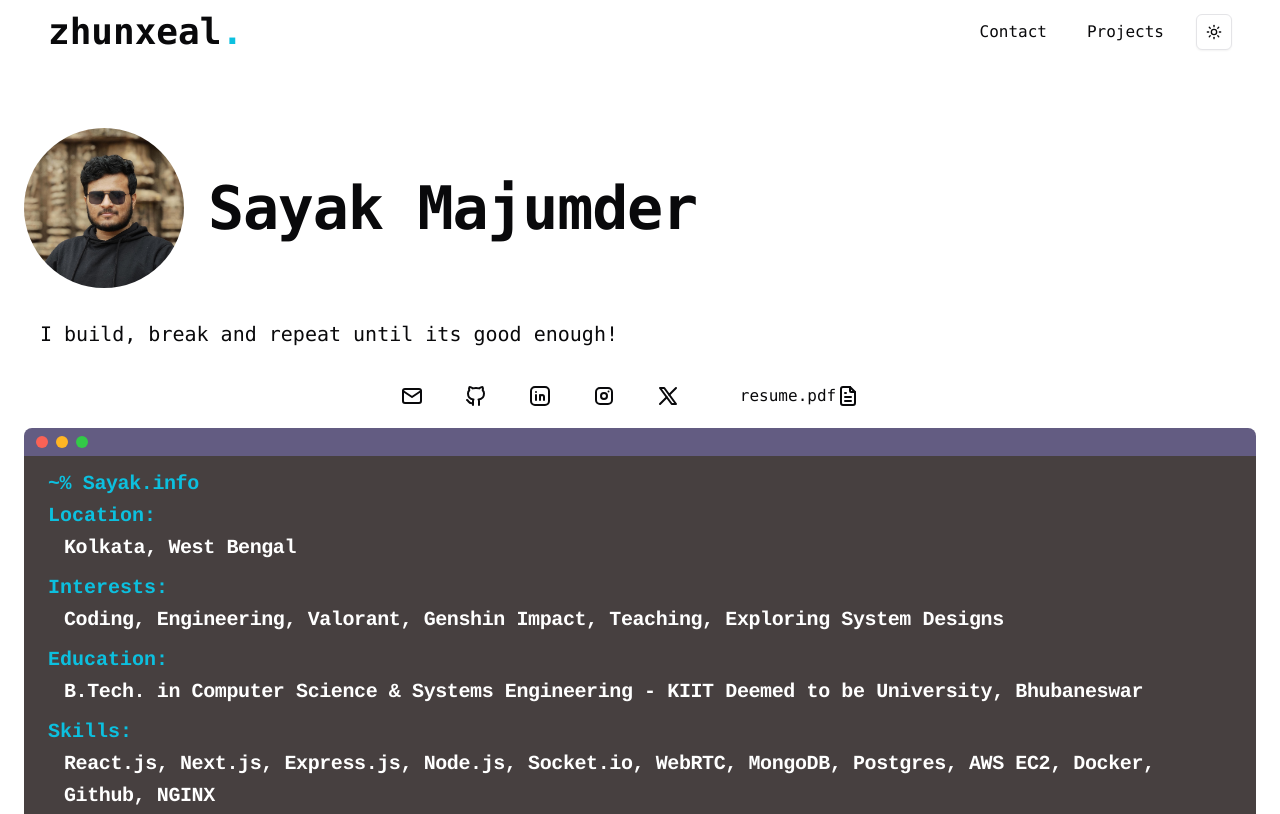
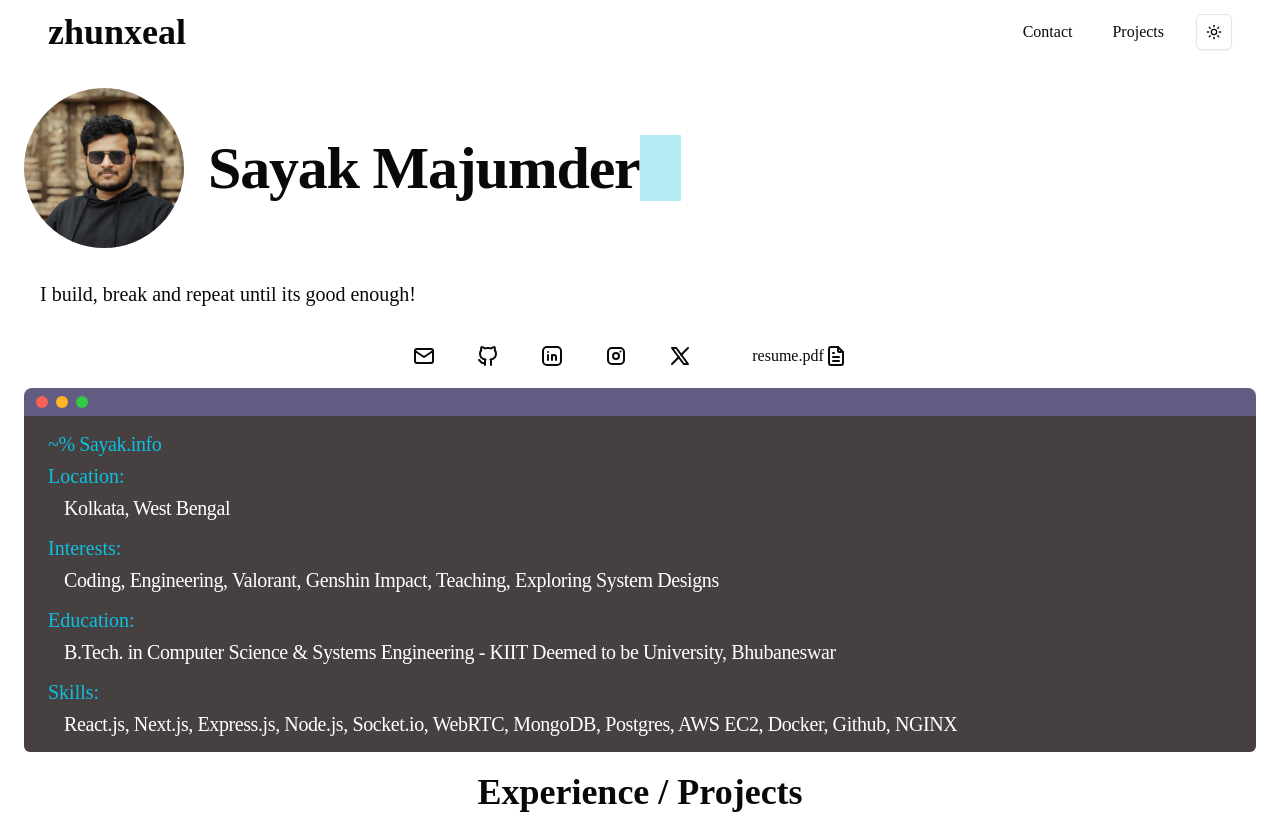
Before and after one commit to jxeal/portfolio, a Next.js app: page / in a window 1280 px wide. Shown: the top 814 px of the page. Built offline with nearby package versions, Linux system fonts and the light colour scheme; a web font is replaced by a local one.

Commit message:
Checkpoint -2

```diff
--- a/src/app/page.tsx
+++ b/src/app/page.tsx
@@ -3,7 +3,7 @@ import { Appbar, Hero, Projects, Footer, About, Terminal } from "../components";
 export default function Home() {
   return (
     <div>
-      <main className="flex flex-col max-w-[800] mx-auto p-4 md:p-6">
+      <main className="flex flex-col max-w-[800] mx-auto p-4 md:p-6 font-['Clash_Display']">
         <section id="hero">
           <Hero />
         </section>
--- a/src/components/About.tsx
+++ b/src/components/About.tsx
@@ -26,7 +26,11 @@ const About = () => {
           />
         </div>
 
-        <TypingAnimation duration={75} className="text-4xl pl-6 md:text-6xl ">
+        <TypingAnimation
+          duration={75}
+          className="text-4xl pl-6 md:text-6xl "
+          bar={true}
+        >
           {data.name}
         </TypingAnimation>
       </div>
--- a/src/components/Appbar.tsx
+++ b/src/components/Appbar.tsx
@@ -11,14 +11,11 @@ export default function Appbar() {
   const [isOpen, setIsOpen] = useState(false);
 
   return (
-    <header className="sticky top-0 z-50 appbar-container flex justify-between items-center px-4 py-3 mb-10 bg-white/75 dark:bg-black/75 rounded-xl max-w-[95dvw] md:max-w-[780] mx-auto">
+    <header className="sticky top-0 z-50 appbar-container flex justify-between items-center px-4 pt-3 pb-1 mb-2 bg-white/75 dark:bg-black/75 rounded-xl max-w-[95dvw] md:max-w-[780] mx-auto font-['Clash_Display']">
       <div>
-        <h1 className="text-3xl font-extrabold md:text-4xl">
+        <h1 className="text-3xl font-semibold md:text-4xl">
           <a href="#hero" className="">
             {data.alias}
-            <span className="text-3xl md:text-4xl font-extrabold text-accent">
-              .
-            </span>
           </a>
         </h1>
       </div>
@@ -37,7 +34,7 @@ export default function Appbar() {
             isOpen
               ? "opacity-100 scale-100"
               : "opacity-0 scale-95 pointer-events-none"
-          } bg-terminal border-gray-200 dark:border-black`}
+          } bg-terminal border-2 border-gray-200 dark:border-black`}
         >
           <div className="flex flex-col space-y-2 items-center text-center">
             <Contact />
--- a/src/components/Footer.tsx
+++ b/src/components/Footer.tsx
@@ -4,7 +4,7 @@ import Link from "next/link";
 
 export default function Footer() {
   return (
-    <div className="footer flex flex-col justify-center items-center">
+    <div className="footer flex flex-col justify-center items-center font-['Clash_Display']">
       <div className="mt-16 h-[1px] w-full bg-foreground"></div>
       <div className="flex justify-center items-center gap-5 p-8 text-lg">
         <Contact />
@@ -29,7 +29,7 @@ export default function Footer() {
           </Link>
         </div>
       </div>
-      <div className="pb-10 mb-20 md:mb-0 text-sm text-center ">
+      <div className="pb-10 text-sm text-center ">
         Made with{" "}
         <a
           href="https://nextjs.org/"
--- a/src/components/Projects.tsx
+++ b/src/components/Projects.tsx
@@ -6,8 +6,8 @@ const Projects = () => {
     <div
     // className="mx-auto max-w-[1600]"
     >
-      <div className="text-2xl md:text-4xl font-mono flex flex-row justify-center mx-auto my-5">
-        <b>Experience/ Projects</b>
+      <div className="text-2xl md:text-4xl font-['Clash_Display'] flex flex-row justify-center mx-auto my-5">
+        <b>Experience / Projects</b>
       </div>
       <ProjectData />
     </div>
--- a/src/components/Terminal.tsx
+++ b/src/components/Terminal.tsx
@@ -4,7 +4,7 @@ import { data } from "@/data/data";
 
 const Terminal = () => {
   return (
-    <div className="terminal">
+    <div className="terminal font-['Clash_Display']">
       <div className="terminal-header bg-terminal-header h-7 flex justify-start items-center rounded-t-lg ">
         <div className="header-button red bg-[#f96256] w-3 h-3 rounded-full ml-3 border-1 border-solid border-[#f65549]"></div>
         <div className="header-button red border-[#fdbc3d] w-3 h-3 rounded-full ml-2 border-1 border-solid broder-1 bg-[#ffb524]"></div>
@@ -12,7 +12,7 @@ const Terminal = () => {
       </div>
       <div className="terminal-window bg-terminal rounded-b-md px-6 py-3 h-fit text-white overflow-y-auto items-end ">
         <TypingAnimation
-          className="lg:text-xl lg:leading-8 md:text-xl text-base leading-7 font-mono whitespace-pre-wrap text-accent"
+          className="lg:text-xl lg:leading-8 md:text-xl font-medium text-base leading-7 whitespace-pre-wrap text-accent"
           style={{
             whiteSpace: "pre-wrap",
             wordBreak: "break-word",
@@ -22,11 +22,11 @@ const Terminal = () => {
         </TypingAnimation>
         <div className="space-y-2">
           <div>
-            <div className="lg:text-xl lg:leading-8 md:text-xl text-base leading-7 font-mono whitespace-pre-wrap font-bold text-accent">
+            <div className="lg:text-xl lg:leading-8 md:text-xl text-base leading-7 whitespace-pre-wrap font-light text-accent">
               Location:
             </div>
             <TypingAnimation
-              className="lg:text-xl lg:leading-8 md:text-xl text-base leading-7 font-mono whitespace-pre-wrap pl-4"
+              className="lg:text-xl lg:leading-8 md:text-xl font-light text-base leading-7 whitespace-pre-wrap pl-4"
               style={{
                 whiteSpace: "pre-wrap",
                 wordBreak: "break-word",
@@ -37,11 +37,11 @@ const Terminal = () => {
           </div>
 
           <div>
-            <div className="lg:text-xl lg:leading-8 md:text-xl text-base leading-7 font-mono whitespace-pre-wrap font-bold text-accent">
+            <div className="lg:text-xl lg:leading-8 md:text-xl text-base leading-7 whitespace-pre-wrap font-light text-accent">
               Interests:
             </div>
             <TypingAnimation
-              className="lg:text-xl lg:leading-8 md:text-xl text-base leading-7 font-mono whitespace-pre-wrap pl-4"
+              className="lg:text-xl lg:leading-8 md:text-xl font-light text-base leading-7 whitespace-pre-wrap pl-4"
               style={{
                 whiteSpace: "pre-wrap",
                 wordBreak: "break-word",
@@ -52,11 +52,11 @@ const Terminal = () => {
           </div>
 
           <div>
-            <div className="lg:text-xl lg:leading-8 md:text-xl text-base leading-7 font-mono whitespace-pre-wrap font-bold text-accent">
+            <div className="lg:text-xl lg:leading-8 md:text-xl text-base leading-7 whitespace-pre-wrap font-light text-accent">
               Education:
             </div>
             <TypingAnimation
-              className="lg:text-xl lg:leading-8 md:text-xl text-base leading-7 font-mono whitespace-pre-wrap pl-4"
+              className="lg:text-xl lg:leading-8 md:text-xl font-light text-base leading-7 whitespace-pre-wrap pl-4"
               style={{
                 whiteSpace: "pre-wrap",
                 wordBreak: "break-word",
@@ -67,11 +67,11 @@ const Terminal = () => {
           </div>
 
           <div>
-            <div className="lg:text-xl lg:leading-8 md:text-xl text-base leading-7 font-mono whitespace-pre-wrap font-bold text-accent">
+            <div className="lg:text-xl lg:leading-8 md:text-xl text-base leading-7 whitespace-pre-wrap font-light text-accent">
               Skills:
             </div>
             <TypingAnimation
-              className="lg:text-xl lg:leading-8 md:text-xl text-base leading-7 font-mono whitespace-pre-wrap pl-4"
+              className="lg:text-xl lg:leading-8 md:text-xl font-light text-base leading-7 whitespace-pre-wrap pl-4"
               style={{
                 whiteSpace: "pre-wrap",
                 wordBreak: "break-word",
--- a/src/components/ui/ProjectData.tsx
+++ b/src/components/ui/ProjectData.tsx
@@ -52,7 +52,7 @@ export function ProjectData() {
       </AnimatePresence>
       <AnimatePresence>
         {active && typeof active === "object" ? (
-          <div className="fixed inset-0 grid place-items-center z-[100]">
+          <div className="fixed inset-0 grid place-items-center z-[100] font-['Clash_Display']">
             <motion.div
               layoutId={`card-${active.title}-${id}`}
               ref={ref}
@@ -175,7 +175,7 @@ export function ProjectData() {
                   {card.description}
                 </motion.p>
                 <div className="mt-1 -mb-1 text-lg">{card.type}</div>
-                <div className="text-accent bg-neutral-200 dark:bg-neutral-700 px-3 py-1 my-1 rounded-3xl">
+                <div className="text-accent bg-neutral-200 dark:bg-neutral-500 px-3 py-1 my-1 rounded-3xl">
                   {card.techStacks}
                 </div>
               </div>
--- a/src/components/ui/typing-animation.tsx
+++ b/src/components/ui/typing-animation.tsx
@@ -11,6 +11,7 @@ interface TypingAnimationProps extends MotionProps {
   delay?: number;
   as?: React.ElementType;
   startOnView?: boolean;
+  bar?: boolean;
 }
 
 export default function TypingAnimation({
@@ -20,6 +21,7 @@ export default function TypingAnimation({
   delay = 0,
   as: Component = "div",
   startOnView = false,
+  bar = false,
   ...props
 }: TypingAnimationProps) {
   const MotionComponent = motion.create(Component, {
@@ -85,7 +87,9 @@ export default function TypingAnimation({
       {...props}
     >
       {displayedText}
-      {/* <span className="  animate-blink bg-accent">&nbsp;</span> */}
+      {bar && (
+        <span className="animate-blink bg-accent">&nbsp;&nbsp;&nbsp;</span>
+      )}
     </MotionComponent>
   );
 }
```
